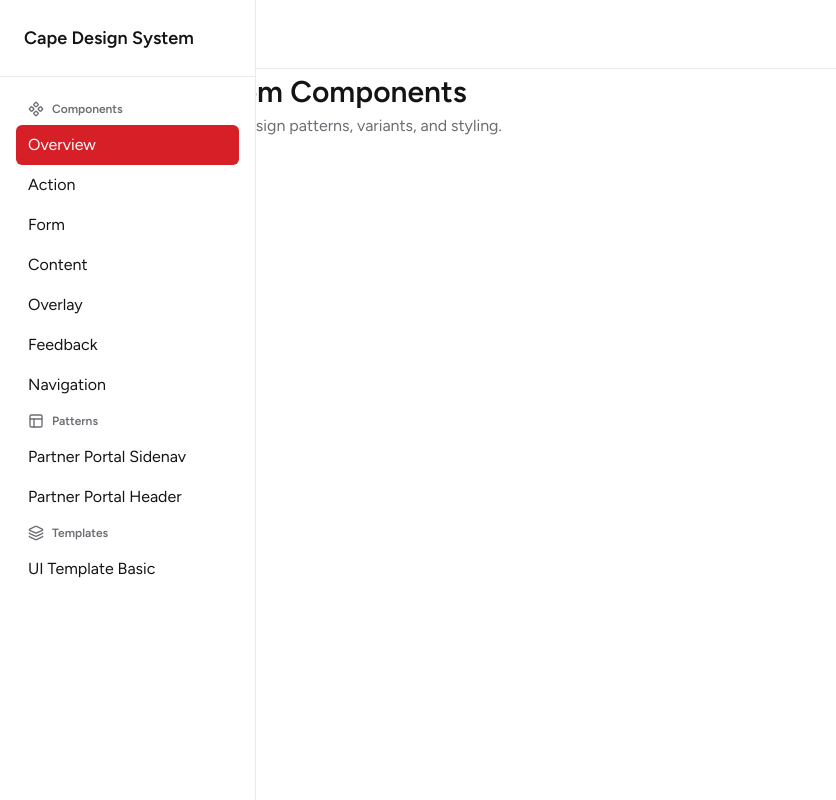
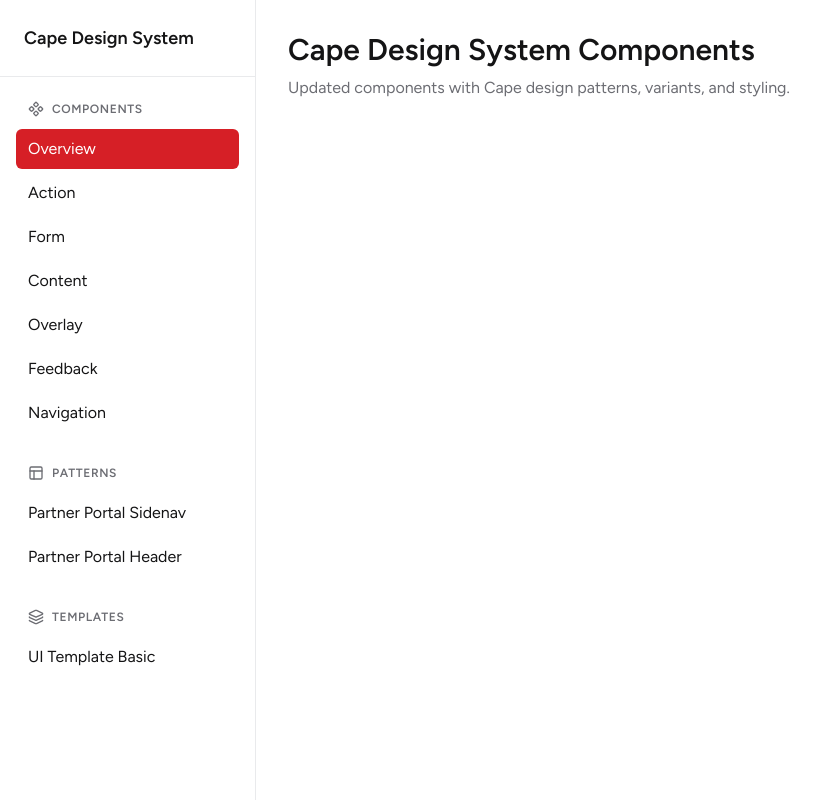
Before and after one commit to lucasbarcellos-dh/figma-make-template, a React (Vite) app: page / in a window 1280 px wide. Shown: the whole page, without its empty margins (0-836 px from the left). Built offline with nearby package versions, Linux system fonts and the light colour scheme.

Commit message:
Update tailwind.config.js

```diff
--- a/tailwind.config.js
+++ b/tailwind.config.js
@@ -3,7 +3,7 @@ export default {
   content: [
     "./index.html",
     "./main.tsx",
-    "./figma-make-dist/**/*.{js,ts,jsx,tsx}",
+    "./cape-template/**/*.{js,ts,jsx,tsx}",
   ],
   darkMode: "class",
   theme: {
```
